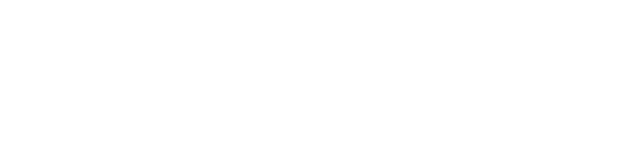
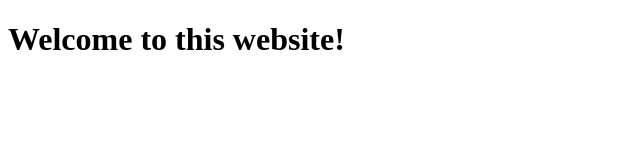
Before and after one commit to ArcnetZero/PromotionalWebsite, a plain HTML site: page index.html in a window 1280 px wide. Shown: the whole page, without its empty margins (0-640 px from the left). Drawn offline with Linux system fonts and the light colour scheme.

Commit message:
initial update

```diff
--- a/index.html
+++ b/index.html
@@ -6,5 +6,7 @@
 </head>
 <body>
 
+<h1>Welcome to this website!</h1>
+
 </body>
 </html>
```
